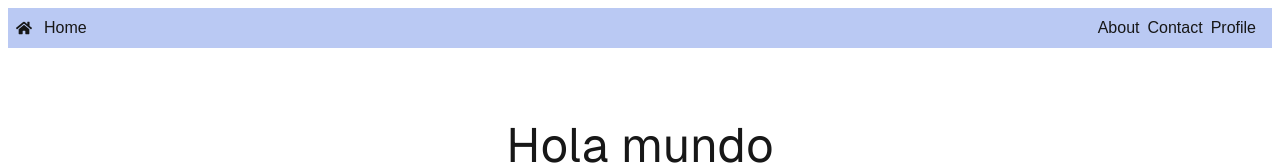
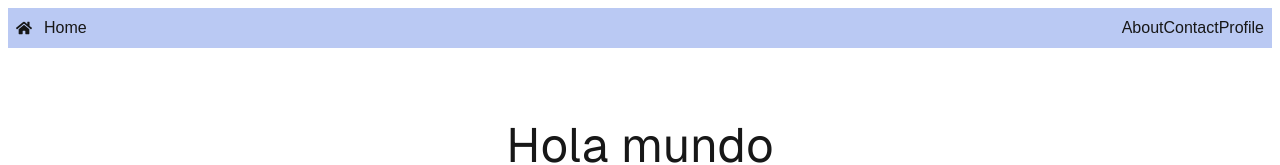
Before and after one commit to juan-arango35/Next-inicios, a Next.js app: page / in a window 1280 px wide. Shown: the top 165 px of the page. Built offline with nearby package versions, Linux system fonts and the light colour scheme.

Commit message:
update styles

```diff
--- a/components/active-link/ActiveLink.module.css
+++ /dev/null
@@ -1,6 +0,0 @@
-.link {
-    @apply hover:underline hover:text-blue-400 mr-2 transition-all;
-}
-.active-link {
-    @apply text-blue-400
-}
--- a/components/active-link/ActiveLink.tsx
+++ b/components/active-link/ActiveLink.tsx
@@ -10,7 +10,7 @@ interface Props {
 const ActiveLink = ({path, name}:Props) => {
   const pathName= usePathname()
   return (
-    <Link className={`${style.link} ${pathName===path && style["active-link"]}`}
+    <Link
     href={path} >{name}</Link>
   )
 }
```
